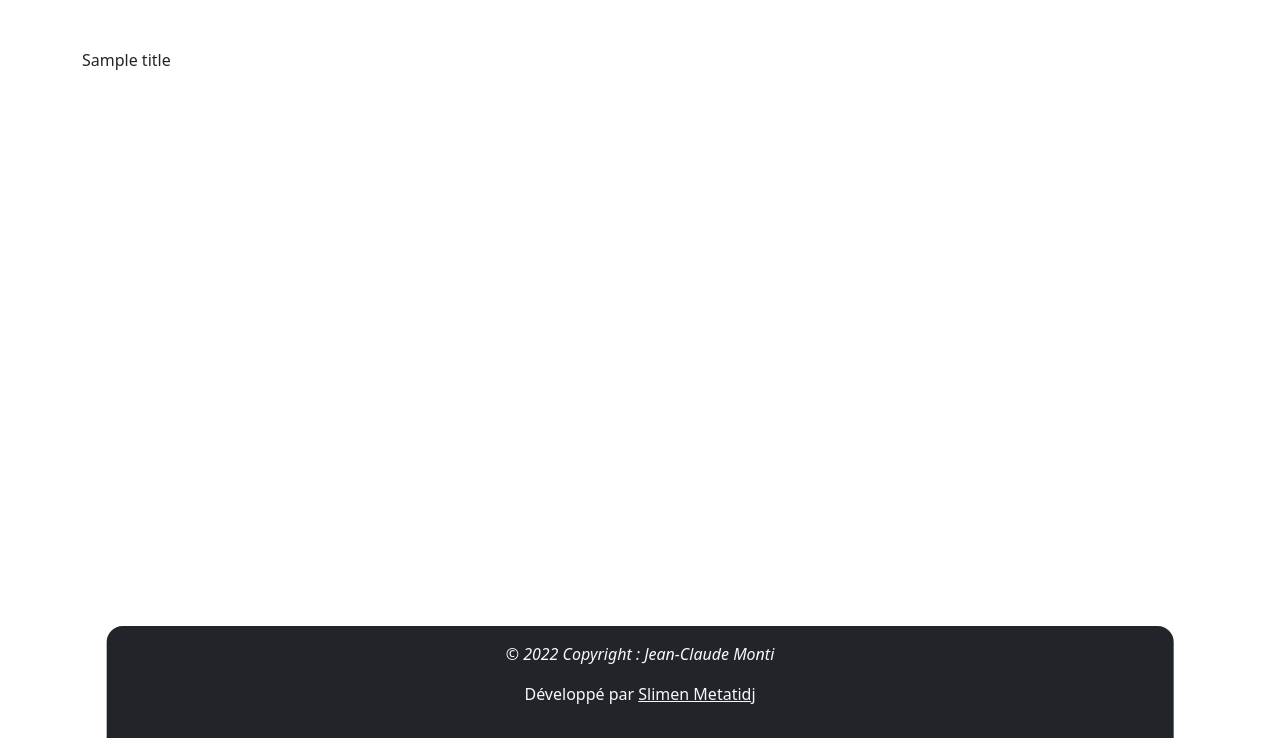
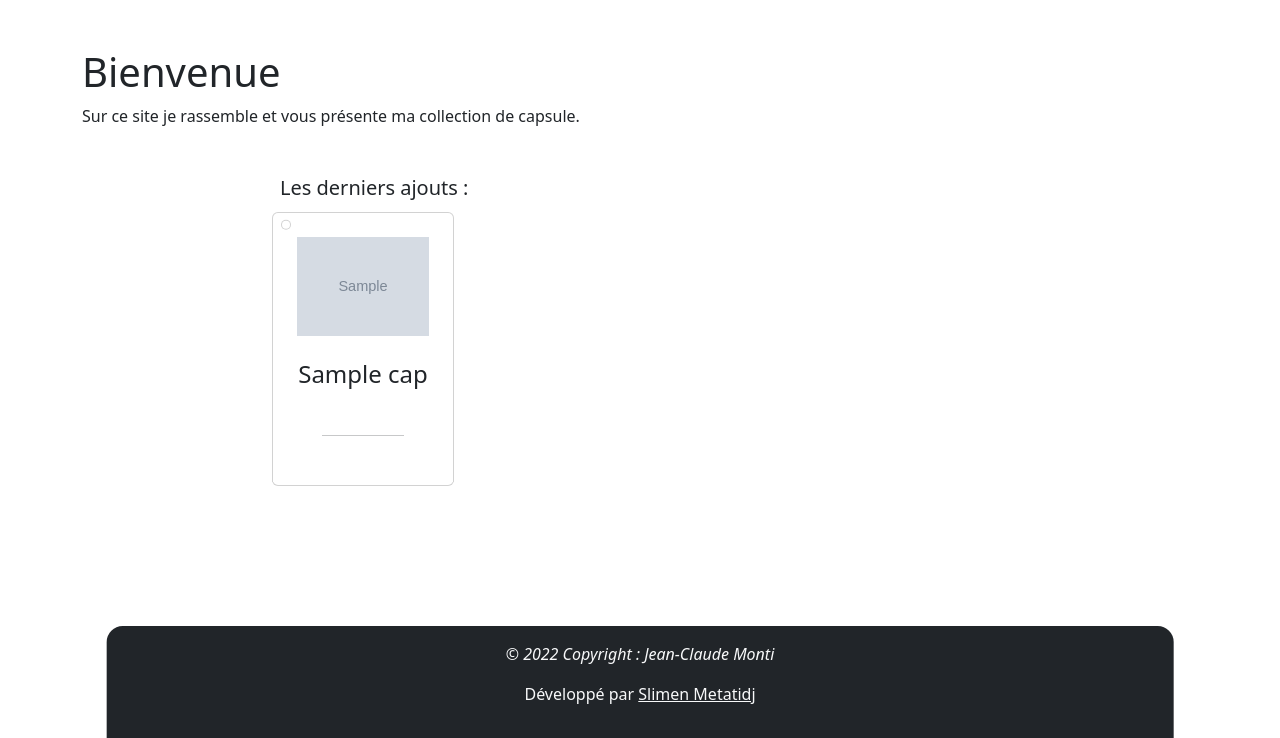
Before and after one commit to True-Slimen/capsule-sym-6-docker, a Symfony app: template jc-capsule/templates/frontOffice/home.html.twig in a window 1280 px wide. Shown: the part 62-800 px from the top of the page. Run offline with Twig, Linux system fonts and the light colour scheme; the template is opened without the code that fills it: most values are stand-ins (such as "Sample title", 1, 10 or a date in 2020); grey boxes marked "Sample" are stand-in pictures; some libraries are stand-ins or nearby versions.

Commit message:
ajout image pour dev depuis plusieurs pc

```diff
--- /dev/null
+++ b/composer.json
@@ -0,0 +1,5 @@
+{
+    "require": {
+        "symfony/asset": "^6.2"
+    }
+}
--- a/docker-compose.yml
+++ b/docker-compose.yml
@@ -19,7 +19,7 @@ services:
         depends_on:
             - db
         ports:
-            - 8080:80
+            - 8085:80
         environment:
             PMA_HOST: db
         networks:
--- a/jc-capsule/src/Controller/FrontOfficeController.php
+++ b/jc-capsule/src/Controller/FrontOfficeController.php
@@ -5,6 +5,9 @@ namespace App\Controller;
 use Symfony\Component\HttpFoundation\Response;
 use Symfony\Component\Routing\Annotation\Route;
 use Symfony\Bundle\FrameworkBundle\Controller\AbstractController;
+
+use Symfony\Component\Asset\Package;
+use Symfony\Component\Asset\VersionStrategy\EmptyVersionStrategy;
 
 class FrontOfficeController extends AbstractController
 {
--- a/jc-capsule/templates/frontOffice/home.html.twig
+++ b/jc-capsule/templates/frontOffice/home.html.twig
@@ -1,5 +1,42 @@
 {% extends 'base.html.twig' %}
 
 {% block body %}
-    {{ title }}
+    <section>
+        <h1>Bienvenue</h1>
+        <p class="col-6 me-auto">Sur ce site je rassemble et vous présente ma collection de capsule.</p>
+        <div class="row mt-5 col-md-8 mx-auto">
+            <h5>Les derniers ajouts :</h5>
+
+            {% for cap in caps %}
+              <article class="col-md-3 jc-card-cap-warpper col-sm-4 col-6 p-1">
+              <div class="card jc-card-cap jc-card-cap-top p-2" style="z-index:{{ 10001 - loop.index }}">
+                  <div class="cap-management-panel">
+                    <input type="checkbox" name="activeCard" onclick="activeCard(value, checked)" value="{{loop.index}}">
+                  </div>
+                  <img class="w-100 p-3" src="{{ asset('uploads/capsules/' ~ cap.getPicturePath() ) }}" alt="Pas d'image disponible">
+                  <h4 class="text-center mt-2">{{ cap.name }}</h4>
+                  <hr class="col-6 m-auto">
+              </div>
+              <div class="card jc-card-cap jc-card-cap-bottom p-2" style="z-index:{{ 10000 - loop.index }}">
+                  <ul class="p-0 mt-2">
+                    <li><small>Producteur : {{ cap.getBrewery() is same as(null) ? 'Aucun' : cap.getBrewery().name }}</small></li>
+                    <li><small>N° Lambert : {{ cap.getNumLambert() }}</small></li>
+                    <li><small>Côte de tirage : {{ cap.getCotation() }}</small></li>
+                    <li><small>Ajouté le : {{ cap.getCreatedAt() | date }}</small></li>
+                  </ul>
+              </div>
+            </article>
+            {% endfor %}
+        </div>
+    </section>
+
+    {% block javascripts %}
+      <script>
+
+        let collectionCapsCard = document.querySelectorAll("div.jc-card-cap-bottom");
+        function activeCard(index, checked) {
+            collectionCapsCard[index - 1].classList.toggle("jc-card-cap-bottom-open");
+        }
+      </script>
+    {% endblock %}
 {% endblock %}
```
Also changed, not shown: jc-capsule/public/uploads/capsules/1664-635be82a04dbb.jpeg (added), jc-capsule/public/uploads/capsules/Aztek-635bea47518c9.jpeg (added), jc-capsule/public/uploads/capsules/Belourd-635beb7878c0f.jpeg (added), jc-capsule/public/uploads/capsules/BillyBeer-635bf2c3bd17b.jpeg (added), jc-capsule/public/uploads/capsules/Heineken-635be7ce710d6.jpeg (added), jc-capsule/public/uploads/capsules/KILU-635bea34384c4.jpeg (added), jc-capsule/public/uploads/capsules/Lager-635bea2413b54.jpeg (added), jc-capsule/public/uploads/capsules/Pelforth-635be83b40cfc.jpeg (added), jc-capsule/public/uploads/capsules/Polie-635beb8c197dd.jpeg (added), jc-capsule/public/uploads/capsules/Suzanne-635beb6865d9c.jpeg (added), jc-capsule/public/uploads/capsules/test9-635be064bdde3.jpeg (added), 2 other files.
